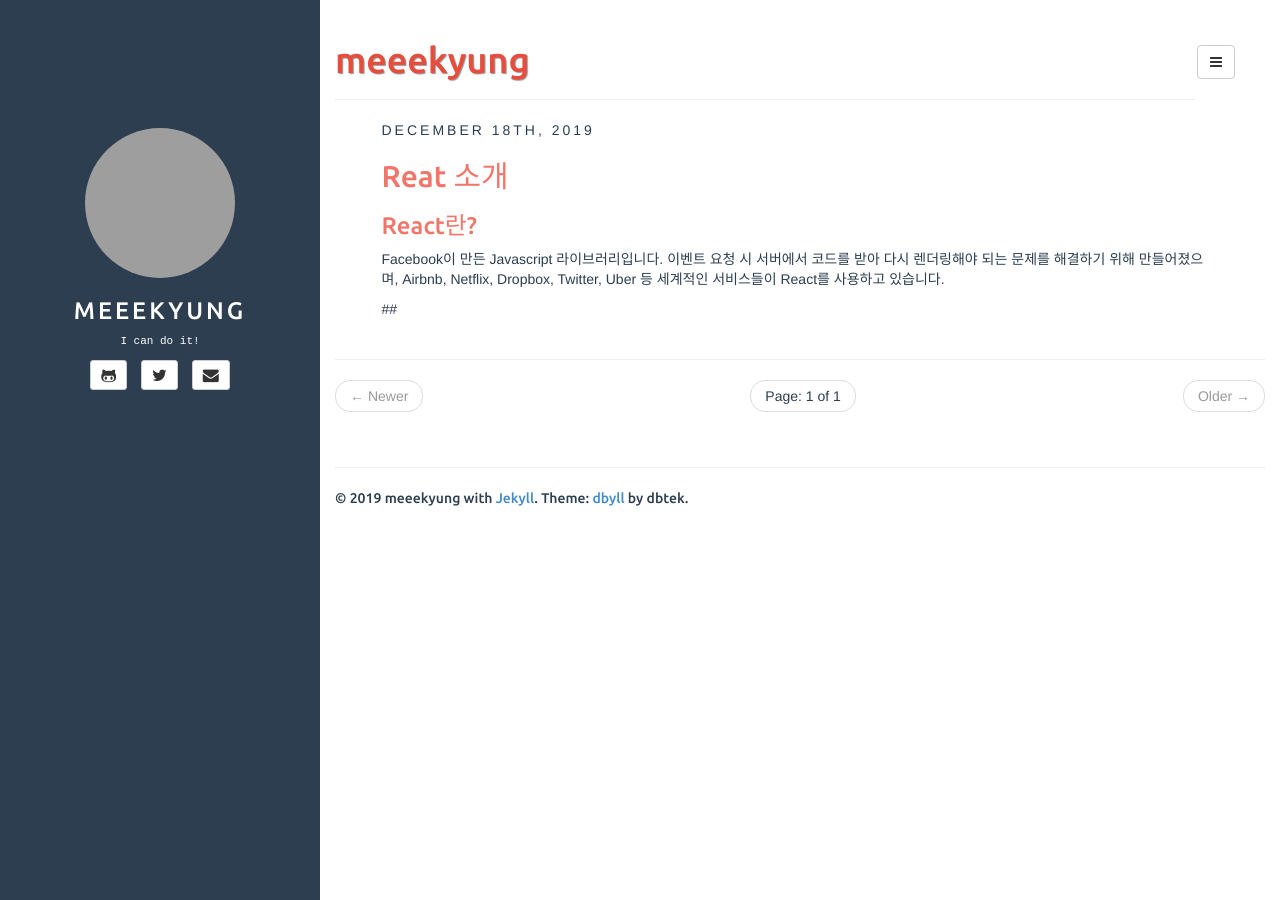
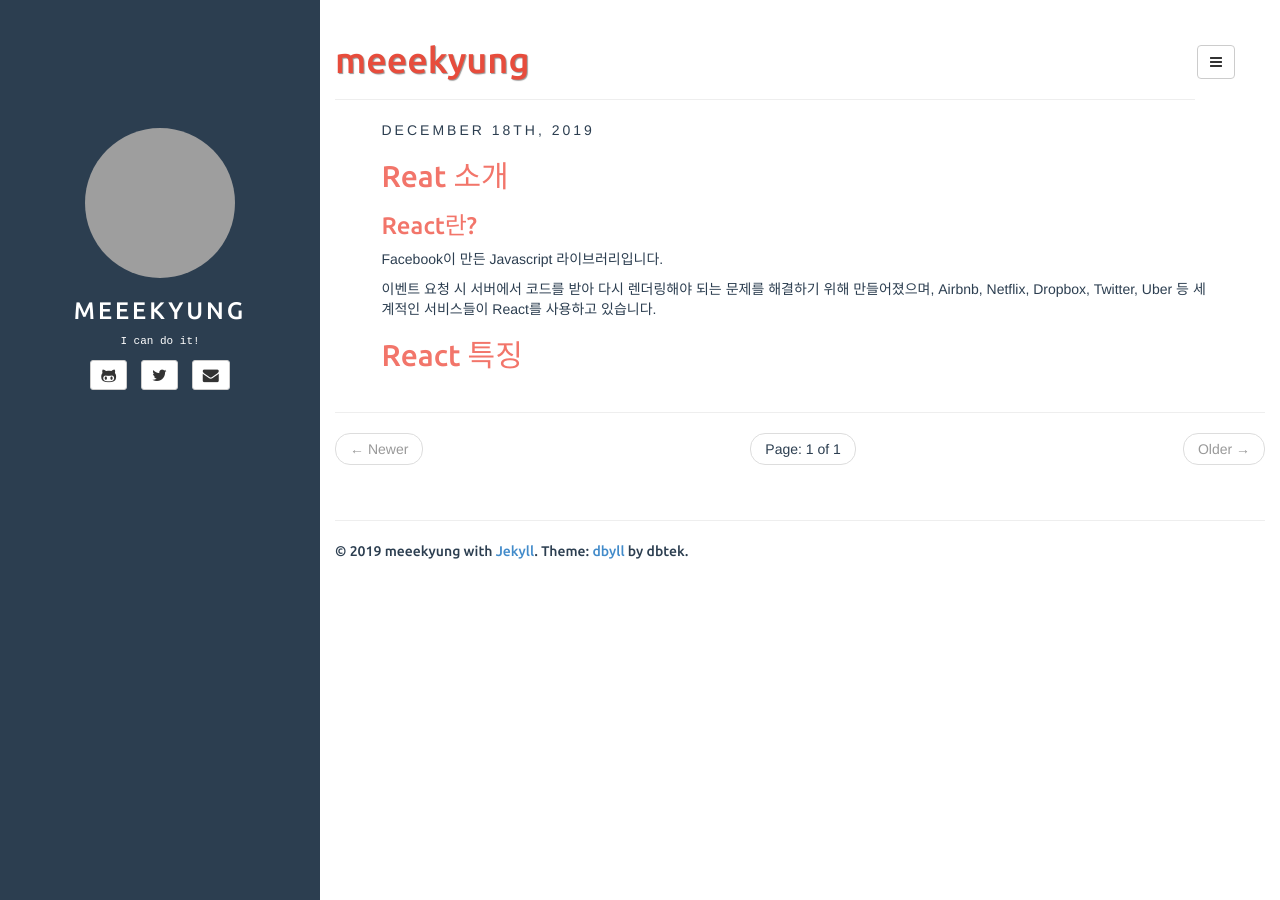
Before and after one commit to meeekyung/meeekyung.github.io, a Jekyll site: the page built from index.html, in a window 1280 px wide. Built offline with Jekyll 4.4.1, drawn with Linux system fonts in a browser that asks for light colours; the list of posts is cut into pages by our own code; grey boxes are pictures that could not be loaded.

Commit message:
Update 2019-12-18-react.md

```diff
--- a/_posts/2019-12-18-react.md
+++ b/_posts/2019-12-18-react.md
@@ -8,7 +8,8 @@ fullview: true
 
 ### React란?
 Facebook이 만든 Javascript 라이브러리입니다.
+
 이벤트 요청 시 서버에서 코드를 받아 다시 렌더링해야 되는 문제를 해결하기 위해 만들어졌으며,
 Airbnb, Netflix, Dropbox, Twitter, Uber 등 세계적인 서비스들이 React를 사용하고 있습니다.
 
-##
+## React 특징
```
